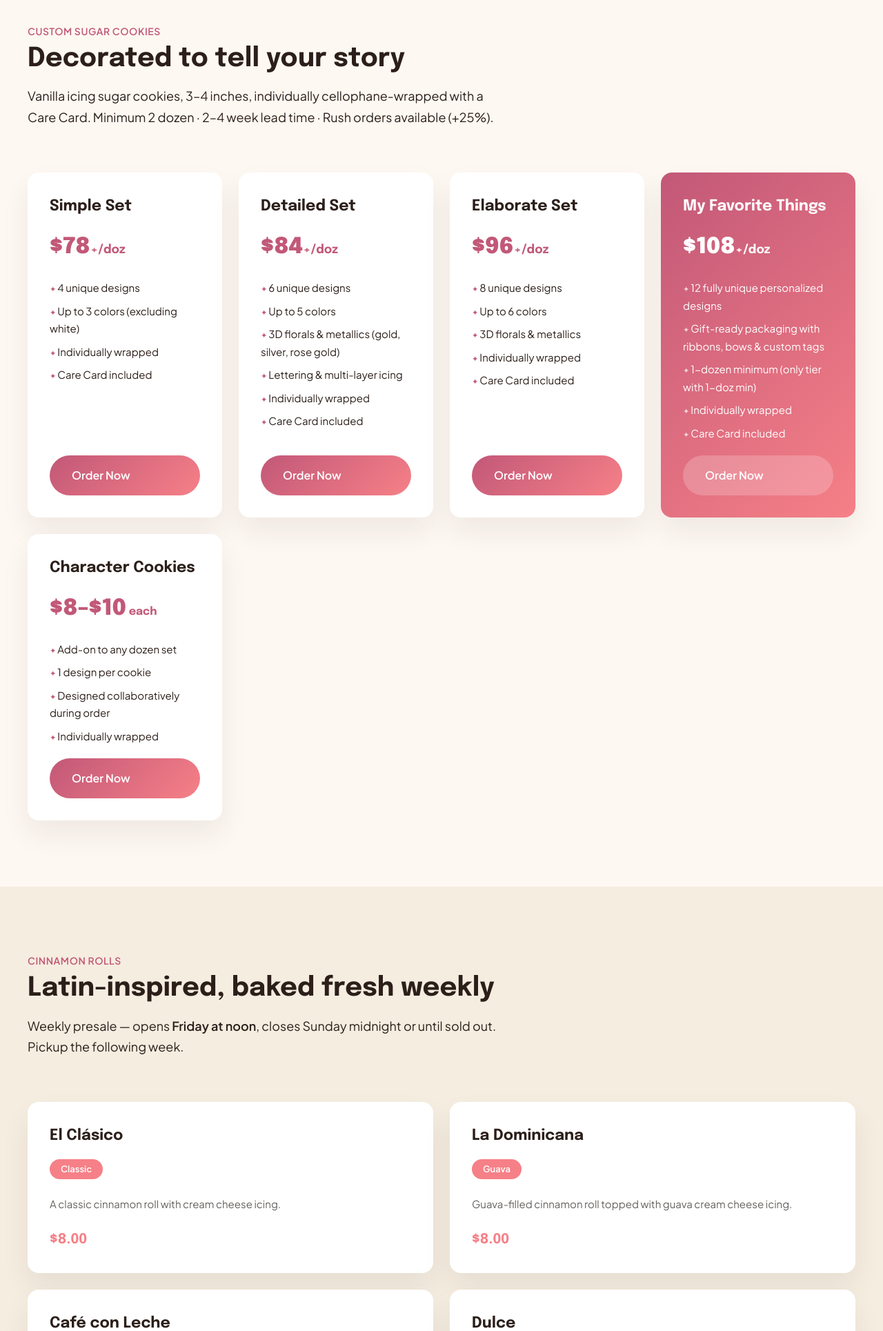
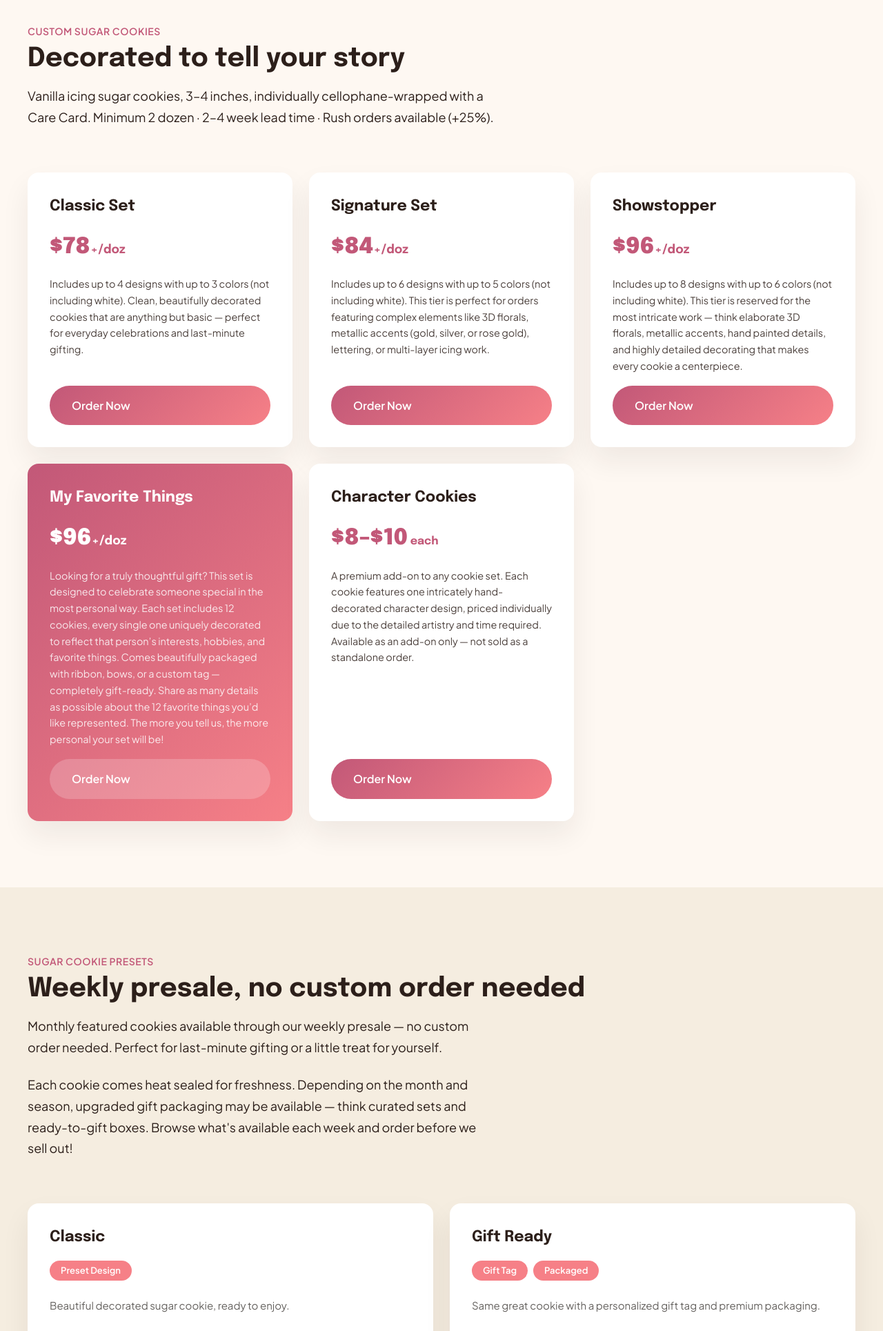
Before and after one commit to calvinadaniel/bachata-bakery, a PHP site: page /products.html in a window 1280 px wide. Shown: the part 503-2432 px from the top of the page at 69% size. Run offline with PHP 8.4, Linux system fonts and the light colour scheme.

Commit message:
feat: sugar cookie presets section, wider pricing cards, and tab deep-linking
- products.html: add Sugar Cookie Presets section with Classic ($7) and Gift Ready ($8) flavor cards; rename pricing tiers (Classic/Signature/Showstopper/My Favorite Things/Character); replace feature lists with paragraph descriptions; Order Now CTAs deep-link to order.html#tab-cookies; update tres leches and section alternating classes
- order.html: update sugar cookie preset intro copy; refactor tab JS to activateTab() with location.hash deep-link support; update Tab 2 policy text, intro paragraphs, and all 5 pricing card names/descriptions; fix My Favorite Things price to $96
- styles.css: widen pricing-grid to minmax(380px) for max 2 columns on desktop; add .pricing-desc rule

Co-Authored-By: Claude Sonnet 4.6 <noreply@anthropic.com>

```diff
--- a/products.html
+++ b/products.html
@@ -58,75 +58,81 @@
       <div class="pricing-grid">
 
         <div class="pricing-card">
-          <div class="pricing-tier">Simple Set</div>
+          <div class="pricing-tier">Classic Set</div>
           <div class="pricing-price">$78<span style="font-size:1.1rem;font-weight:500">+/doz</span></div>
-          <ul class="pricing-features">
-            <li>4 unique designs</li>
-            <li>Up to 3 colors (excluding white)</li>
-            <li>Individually wrapped</li>
-            <li>Care Card included</li>
-          </ul>
-          <a href="order.html" class="btn btn-primary">Order Now</a>
+          <p class="pricing-desc">Includes up to 4 designs with up to 3 colors (not including white). Clean, beautifully decorated cookies that are anything but basic &mdash; perfect for everyday celebrations and last-minute gifting.</p>
+          <a href="order.html#tab-cookies" class="btn btn-primary">Order Now</a>
         </div>
 
         <div class="pricing-card">
-          <div class="pricing-tier">Detailed Set</div>
+          <div class="pricing-tier">Signature Set</div>
           <div class="pricing-price">$84<span style="font-size:1.1rem;font-weight:500">+/doz</span></div>
-          <ul class="pricing-features">
-            <li>6 unique designs</li>
-            <li>Up to 5 colors</li>
-            <li>3D florals &amp; metallics (gold, silver, rose gold)</li>
-            <li>Lettering &amp; multi-layer icing</li>
-            <li>Individually wrapped</li>
-            <li>Care Card included</li>
-          </ul>
-          <a href="order.html" class="btn btn-primary">Order Now</a>
+          <p class="pricing-desc">Includes up to 6 designs with up to 5 colors (not including white). This tier is perfect for orders featuring complex elements like 3D florals, metallic accents (gold, silver, or rose gold), lettering, or multi-layer icing work.</p>
+          <a href="order.html#tab-cookies" class="btn btn-primary">Order Now</a>
         </div>
 
         <div class="pricing-card">
-          <div class="pricing-tier">Elaborate Set</div>
+          <div class="pricing-tier">Showstopper</div>
           <div class="pricing-price">$96<span style="font-size:1.1rem;font-weight:500">+/doz</span></div>
-          <ul class="pricing-features">
-            <li>8 unique designs</li>
-            <li>Up to 6 colors</li>
-            <li>3D florals &amp; metallics</li>
-            <li>Individually wrapped</li>
-            <li>Care Card included</li>
-          </ul>
-          <a href="order.html" class="btn btn-primary">Order Now</a>
+          <p class="pricing-desc">Includes up to 8 designs with up to 6 colors (not including white). This tier is reserved for the most intricate work &mdash; think elaborate 3D florals, metallic accents, hand painted details, and highly detailed decorating that makes every cookie a centerpiece.</p>
+          <a href="order.html#tab-cookies" class="btn btn-primary">Order Now</a>
         </div>
 
         <div class="pricing-card featured">
           <div class="pricing-tier">My Favorite Things</div>
-          <div class="pricing-price">$108<span style="font-size:1.1rem;font-weight:500">+/doz</span></div>
-          <ul class="pricing-features">
-            <li>12 fully unique personalized designs</li>
-            <li>Gift-ready packaging with ribbons, bows &amp; custom tags</li>
-            <li>1-dozen minimum (only tier with 1-doz min)</li>
-            <li>Individually wrapped</li>
-            <li>Care Card included</li>
-          </ul>
-          <a href="order.html" class="btn" style="background:rgba(255,255,255,0.2);color:#fff;border-radius:9999px">Order Now</a>
+          <div class="pricing-price">$96<span style="font-size:1.1rem;font-weight:500">+/doz</span></div>
+          <p class="pricing-desc">Looking for a truly thoughtful gift? This set is designed to celebrate someone special in the most personal way. Each set includes 12 cookies, every single one uniquely decorated to reflect that person&rsquo;s interests, hobbies, and favorite things. Comes beautifully packaged with ribbon, bows, or a custom tag &mdash; completely gift-ready. Share as many details as possible about the 12 favorite things you&rsquo;d like represented. The more you tell us, the more personal your set will be!</p>
+          <a href="order.html#tab-cookies" class="btn" style="background:rgba(255,255,255,0.2);color:#fff;border-radius:9999px">Order Now</a>
         </div>
 
         <div class="pricing-card">
           <div class="pricing-tier">Character Cookies</div>
           <div class="pricing-price">$8–$10<span style="font-size:1rem;font-weight:500"> each</span></div>
-          <ul class="pricing-features">
-            <li>Add-on to any dozen set</li>
-            <li>1 design per cookie</li>
-            <li>Designed collaboratively during order</li>
-            <li>Individually wrapped</li>
-          </ul>
-          <a href="order.html" class="btn btn-primary">Order Now</a>
+          <p class="pricing-desc">A premium add-on to any cookie set. Each cookie features one intricately hand-decorated character design, priced individually due to the detailed artistry and time required. Available as an add-on only &mdash; not sold as a standalone order.</p>
+          <a href="order.html#tab-cookies" class="btn btn-primary">Order Now</a>
         </div>
 
       </div>
     </div>
   </section>
 
+  <!-- ── Sugar Cookie Presets ── -->
+  <section class="section-alt">
+    <div class="container">
+      <p class="label" style="color:var(--primary);margin-bottom:var(--space-2)">Sugar Cookie Presets</p>
+      <h2 class="display-sm" style="margin-bottom:var(--space-3)">Weekly presale, no custom order needed</h2>
+      <p class="body-lg" style="margin-bottom:var(--space-4);max-width:680px">Monthly featured cookies available through our weekly presale — no custom order needed. Perfect for last-minute gifting or a little treat for yourself.</p>
+      <p class="body-lg" style="margin-bottom:var(--space-7);max-width:680px">Each cookie comes heat sealed for freshness. Depending on the month and season, upgraded gift packaging may be available — think curated sets and ready-to-gift boxes. Browse what's available each week and order before we sell out!</p>
+      <div class="flavor-grid">
+
+        <div class="flavor-card">
+          <div class="flavor-name">Classic</div>
+          <div style="display:flex;gap:8px;margin-bottom:var(--space-2)">
+            <span class="chip">Preset Design</span>
+          </div>
+          <p class="flavor-detail">Beautiful decorated sugar cookie, ready to enjoy.</p>
+          <p class="flavor-price">$7.00 <span style="font-size:0.875rem;font-weight:500;opacity:0.85">each</span></p>
+        </div>
+
+        <div class="flavor-card">
+          <div class="flavor-name">Gift Ready</div>
+          <div style="display:flex;gap:8px;flex-wrap:wrap;margin-bottom:var(--space-2)">
+            <span class="chip">Gift Tag</span>
+            <span class="chip">Packaged</span>
+          </div>
+          <p class="flavor-detail">Same great cookie with a personalized gift tag and premium packaging.</p>
+          <p class="flavor-price">$8.00 <span style="font-size:0.875rem;font-weight:500;opacity:0.85">each</span></p>
+        </div>
+
+      </div>
+      <div style="text-align:center;margin-top:var(--space-7)">
+        <a href="order.html" class="btn btn-primary">Order Preset Cookies</a>
+      </div>
+    </div>
+  </section>
+
   <!-- ── Cinnamon Rolls ── -->
-  <section class="section-alt">
+  <section class="section">
     <div class="container">
       <p class="label" style="color:var(--primary);margin-bottom:var(--space-2)">Cinnamon Rolls</p>
       <h2 class="display-sm" style="margin-bottom:var(--space-3)">Latin-inspired, baked fresh weekly</h2>
@@ -178,7 +184,7 @@
   </section>
 
   <!-- ── Tres Leches Cakes ── -->
-  <section class="section">
+  <section class="section-alt">
     <div class="container">
       <p class="label" style="color:var(--primary);margin-bottom:var(--space-2)">Tres Leches Cakes</p>
       <h2 class="display-sm" style="margin-bottom:var(--space-3)">Soaked in three milks, topped with love</h2>
--- a/styles.css
+++ b/styles.css
@@ -307,7 +307,7 @@ details.accordion-item[open] summary::after { transform: rotate(180deg); }
 /* ============================================================
    PRICING CARDS
    ============================================================ */
-.pricing-grid { display: grid; grid-template-columns: repeat(auto-fill, minmax(240px, 1fr)); gap: var(--space-4); }
+.pricing-grid { display: grid; grid-template-columns: repeat(auto-fill, minmax(380px, 1fr)); gap: var(--space-4); }
 .pricing-card { background: var(--surface-container-lowest); border-radius: var(--radius-md); box-shadow: var(--shadow-card); padding: var(--space-5); display: flex; flex-direction: column; gap: var(--space-3); }
 .pricing-card.featured { background: var(--gradient-primary); color: var(--on-primary); }
 .pricing-tier  { font-family: var(--font-display); font-size: 1.375rem; font-weight: 700; }
@@ -317,6 +317,7 @@ details.accordion-item[open] summary::after { transform: rotate(180deg); }
 .pricing-features li { padding: var(--space-1) 0; }
 .pricing-features li::before { content: '✦ '; color: var(--primary); font-size: 0.75em; }
 .pricing-card.featured .pricing-features li::before { color: rgba(255,255,255,0.7); }
+.pricing-desc { font-size: 0.9rem; line-height: 1.65; opacity: 0.85; flex: 1; }
 
 /* ============================================================
    CTA BANNER
```
Also changed, not shown: order.html (+31 -38 lines).
